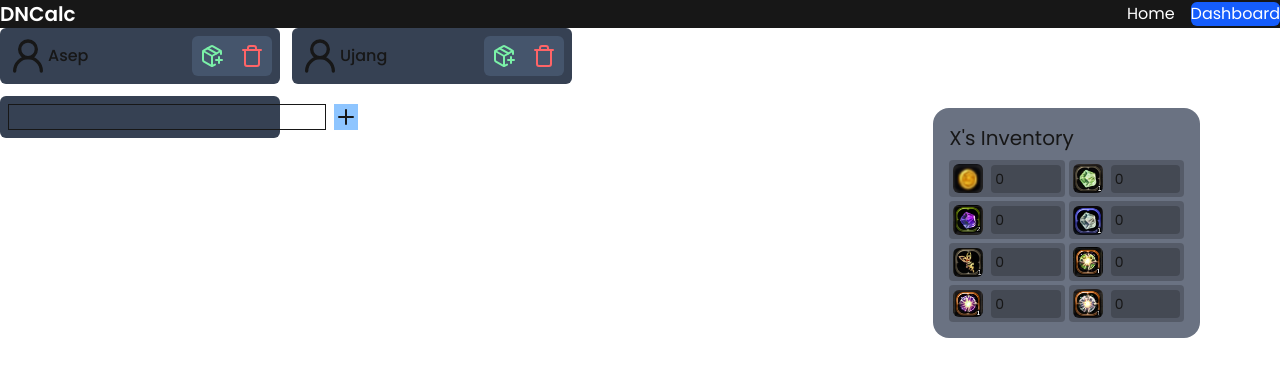
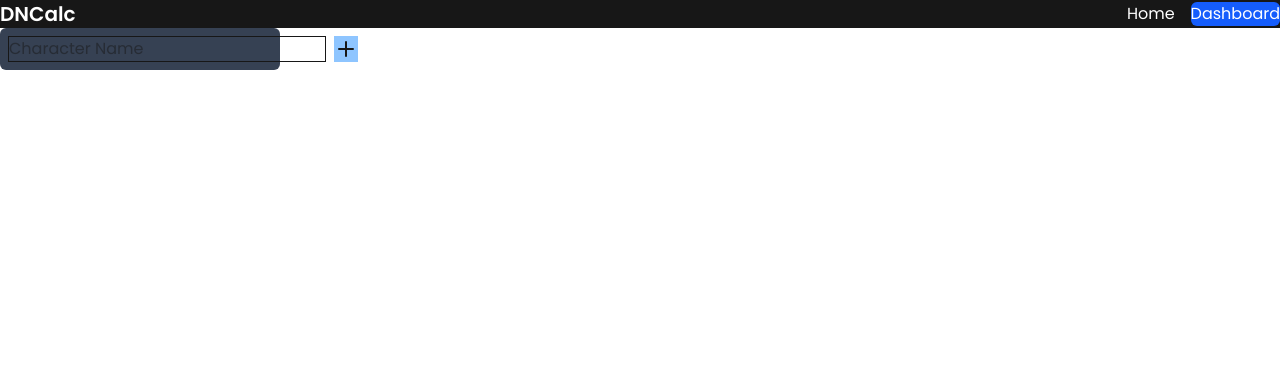
Before and after one commit to rfsyhb/nextlearn-dncalculator, a Next.js app: page /dashboard in a window 1280 px wide. Shown: the top 376 px of the page. Built offline with nearby package versions, Linux system fonts and the light colour scheme.

Commit message:
add character, remove character, and set current inventory

```diff
--- a/src/app/dashboard/_components/CharacterCard.tsx
+++ b/src/app/dashboard/_components/CharacterCard.tsx
@@ -3,9 +3,11 @@ import { PackagePlus, Trash, UserRound } from 'lucide-react';
 
 interface CharacterProps {
   name: string;
+  onRemoveCharacter: (name: string) => void;
+  onSetCurrentCharacter: (name: string) => void;
 }
 
-export default function CharacterCard({ name }: CharacterProps) {
+export default function CharacterCard({ name, onRemoveCharacter, onSetCurrentCharacter }: CharacterProps) {
   return (
     <div className='relative rounded-md bg-gray-700 p-2 min-w-70 max-w-70 flex flex-col gap-2 max-h-fit'>
       <div className='flex justify-between items-center gap-2'>
@@ -16,7 +18,7 @@ export default function CharacterCard({ name }: CharacterProps) {
         <div className='flex flex-row gap-4 bg-slate-600 rounded-md p-2'>
           <button
             className='group relative cursor-pointer'
-            onClick={() => alert('Add item')}
+            onClick={() => onSetCurrentCharacter(name)}
           >
             <PackagePlus className='text-green-300' />
             <span className='absolute -top-6 left-1/2 -translate-x-1/2 whitespace-nowrap text-xs text-white bg-gray-700 px-2 py-1 rounded opacity-0 group-hover:opacity-100 pointer-events-none transition'>
@@ -25,7 +27,7 @@ export default function CharacterCard({ name }: CharacterProps) {
           </button>
           <button
             className='group relative cursor-pointer'
-            onClick={() => alert('Remove character')}
+            onClick={() => onRemoveCharacter(name)}
           >
             <Trash className='text-red-400' />
             <span className='absolute -top-6 left-1/2 -translate-x-1/2 whitespace-nowrap text-xs text-white bg-gray-700 px-2 py-1 rounded opacity-0 group-hover:opacity-100 pointer-events-none transition'>
--- a/src/app/dashboard/_components/CharacterInventory.tsx
+++ b/src/app/dashboard/_components/CharacterInventory.tsx
@@ -1,10 +1,28 @@
 import { dummyItemMetas } from '@/lib/dummyData';
+import { X } from 'lucide-react';
 import Image from 'next/image';
 
-export default function CharacterInventory() {
+interface CharacterInventoryProps {
+  currentCharacter: string | null;
+  closeInventory: () => void;
+}
+
+export default function CharacterInventory({
+  currentCharacter,
+  closeInventory,
+}: CharacterInventoryProps) {
   return (
-    <div className='flex flex-col gap-2 bg-gray-500 rounded-2xl p-4 min-h-fit'>
-      <h2 className='text-xl'>X&apos;s Inventory</h2>
+    <div
+      className={`flex flex-col gap-2 bg-gray-500 rounded-2xl p-4 ${
+        currentCharacter ? 'min-h-fit' : 'hidden'
+      }`}
+    >
+      <div className='flex flex-row justify-between items-center'>
+        <h2 className='text-xl'>{currentCharacter}&apos;s Inventory</h2>
+        <button className='cursor-pointer' onClick={closeInventory}>
+          <X />
+        </button>
+      </div>
       <div className='grid grid-cols-2 gap-1 min-w-fit'>
         {dummyItemMetas.map((item) => (
           <div
--- a/src/app/dashboard/page.tsx
+++ b/src/app/dashboard/page.tsx
@@ -2,24 +2,66 @@
 import { Plus } from 'lucide-react';
 import CharacterCard from './_components/CharacterCard';
 import CharacterInventory from './_components/CharacterInventory';
+import { useCharacterStore } from '@/stores/useCharacterStore';
+import { useState } from 'react';
 
 export default function Dashboard() {
+  // global state
+  const characters = useCharacterStore((s) => s.characters);
+  const addCharacter = useCharacterStore((s) => s.addCharacter);
+  const removeCharacter = useCharacterStore((s) => s.removeCharacter);
+
+  // local state
+  const [newChar, setNewChar] = useState<string>('');
+  const [currentCharacter, setCurrentCharacter] = useState<string | null>(null);
+
+  // handlers
+  const onAddCharacter = () => {
+    if (newChar.trim() === '' || characters.includes(newChar)) return;
+    addCharacter(newChar);
+    setNewChar('');
+  };
+
+  const onRemoveCharacter = (name: string) => {
+    removeCharacter(name);
+  };
+
+  const onSetCurrentCharacter = (name: string) => {
+    setCurrentCharacter(name);
+  }
+
+  const onCloseInventory = () => {
+    setCurrentCharacter(null);
+  }
+
   return (
     <main className='font-poppins flex flex-row'>
       <section className='flex-2/3 flex flex-wrap flex-row gap-3 h-fit'>
-        <CharacterCard name='Asep' />
-        <CharacterCard name='Ujang' />
+        {characters.map((name) => (
+          <CharacterCard
+            key={name}
+            name={name}
+            onRemoveCharacter={onRemoveCharacter}
+            onSetCurrentCharacter={onSetCurrentCharacter}
+          />
+        ))}
         <div className='h-auto flex items-center'>
           <div className='rounded-md bg-gray-700 p-2 min-w-70 max-w-70 h-fit flex flex-row gap-2'>
-            <input type='text' className='border-1 flex-1' />
-            <button className='bg-blue-300'>
+            <input
+              type='text'
+              className='border-1 flex-1'
+              value={newChar}
+              onChange={(e) => setNewChar(e.target.value)}
+              placeholder='Character Name'
+            />
+            <button className='bg-blue-300' onClick={onAddCharacter}>
               <Plus />
             </button>
           </div>
         </div>
       </section>
       <section className='flex-1/3 p-20'>
-        <CharacterInventory />
+        <CharacterInventory currentCharacter={currentCharacter} closeInventory={onCloseInventory} />
       </section>
     </main>
   );
--- /dev/null
+++ b/src/stores/useCharacterStore.ts
@@ -0,0 +1,23 @@
+import { create } from 'zustand';
+import { persist } from 'zustand/middleware';
+
+interface CharacterState {
+  characters: string[];
+  addCharacter: (name: string) => void;
+  removeCharacter: (name: string) => void;
+}
+
+export const useCharacterStore = create<CharacterState>()(
+  persist(
+    (set) => ({
+      characters: [],
+      addCharacter: (name) =>
+        set((state) => ({ characters: [...state.characters, name] })),
+      removeCharacter: (name) =>
+        set((state) => ({
+          characters: [...state.characters.filter((c) => c !== name)],
+        })),
+    }),
+    { name: 'dncalc-characters' },
+  ),
+);
--- /dev/null
+++ b/src/stores/useInventoryStore.ts
@@ -0,0 +1,27 @@
+import { create } from "zustand";
+import { persist } from "zustand/middleware";
+
+interface InventoryState {
+  // tiap character punya record item → jumlah
+  inventories: Record<string, Record<string, number>>;
+  setInventory: (character: string, itemKey: string, count: number) => void;
+}
+
+export const useInventoryStore = create<InventoryState>()(
+  persist(
+    (set) => ({
+      inventories: {},
+      setInventory: (character, itemKey, count) =>
+        set((state) => ({
+          inventories: {
+            ...state.inventories,
+            [character]: {
+              ...(state.inventories[character] || {}),
+              [itemKey]: count,
+            },
+          },
+        })),
+    }),
+    { name: 'dncalc-inventories' },
+  ),
+);
--- /dev/null
+++ b/src/stores/usePriceStore.ts
@@ -0,0 +1,18 @@
+import { create } from 'zustand';
+import { persist } from 'zustand/middleware';
+
+interface PriceState {
+  prices: Record<string, number>;
+  setPrice: (itemKey: string, price: number) => void;
+}
+
+export const usePriceStore = create<PriceState>()(
+  persist(
+    (set) => ({
+      prices: {},
+      setPrice: (itemKey, price) =>
+        set((s) => ({ prices: { ...s.prices, [itemKey]: price } })),
+    }),
+    { name: 'dncalc-prices' },
+  ),
+);
```
